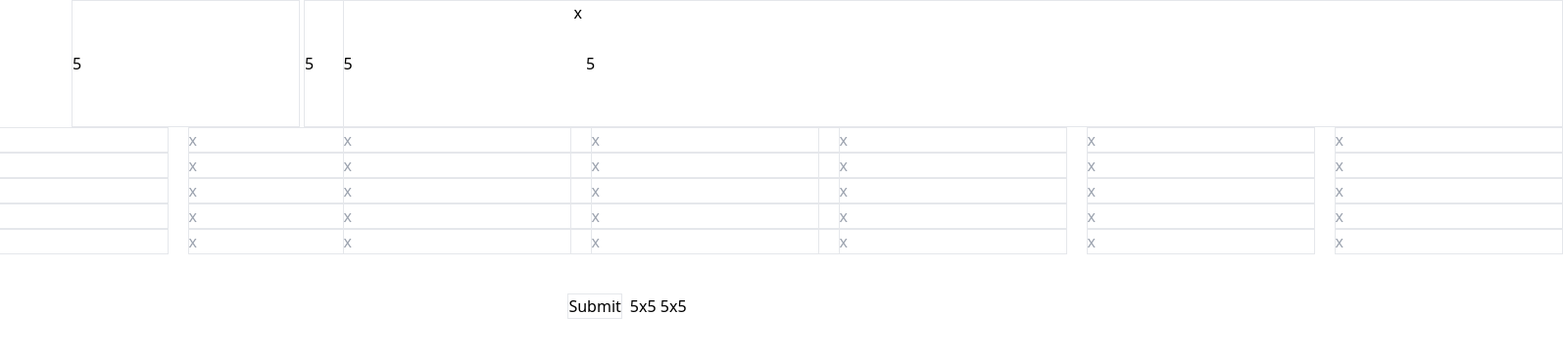
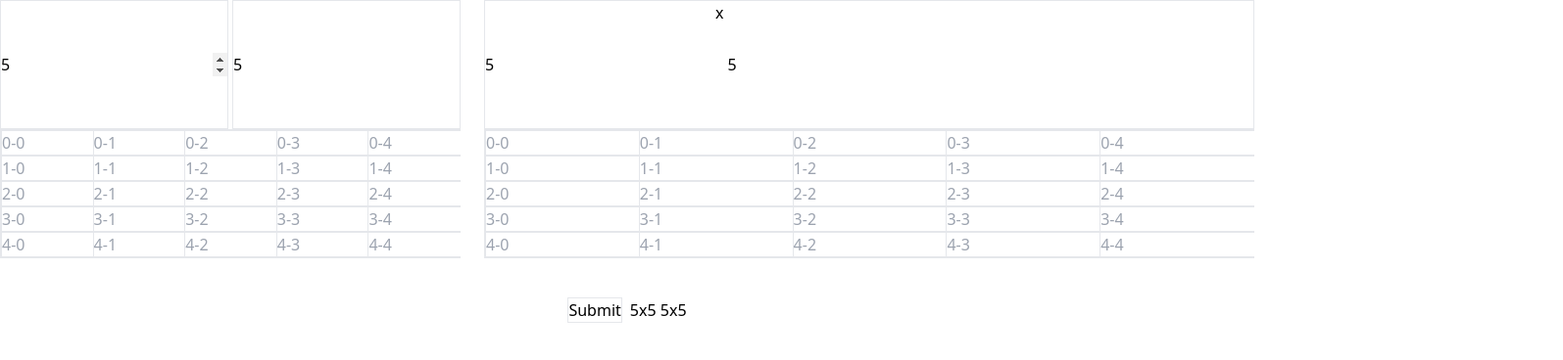
Before and after one commit to CameronMackenzie99/matrix-calculator, a React (Create React App) app: page / in a window 1280 px wide. Both pictures are taken after typing "5", "5", "5", "5" into the empty fields and a click on the button "Submit". Shown: the top 368 px of the page at 98% size, 1595 px wide, since content can reach past the window. Built offline with nearby package versions, Linux system fonts and the light colour scheme.

Commit message:
Array renders in grid, input maps to correct indices
Add safe-list to tailwind config for dynamic classname generation.
(tailwind purges classes by default)

```diff
--- a/src/App.tsx
+++ b/src/App.tsx
@@ -1,5 +1,4 @@
 import { useEffect, useState } from 'react';
-import './App.css';
 
 function NotCompatible({ canMultiply }: any) {
   if (!canMultiply) {
@@ -8,14 +7,25 @@ function NotCompatible({ canMultiply }: any) {
   return <div></div>;
 }
 
+const getRowsClassName = (matrix) => {
+  if (matrix.length > 0) {
+    return `grid-rows-${matrix.length}`;
+  }
+};
+const getColsClassName = (matrix) => {
+  if (matrix.length > 0) {
+    return `grid-cols-${matrix[0].length}`;
+  }
+};
+
 function App() {
   const [A, setA] = useState<number>(0);
   const [B, setB] = useState<number>(0);
   const [C, setC] = useState<number>(0);
   const [D, setD] = useState<number>(0);
   const [canMultiply, setCanMultiply] = useState<boolean>(false);
-  const [Matrix1, setMatrix1] = useState<Array<any>>([]);
-  const [Matrix2, setMatrix2] = useState<Array<any>>([]);
+  const [matrix1, setMatrix1] = useState<Array<any>>([]);
+  const [matrix2, setMatrix2] = useState<Array<any>>([]);
 
   const CheckMatrixShapes = (Matrix1Columns, Matrix2Rows) => {
     // console.log(Matrix1Columns, Matrix2Rows)
@@ -32,21 +42,62 @@ function App() {
       .map(() => Array(columns).fill().map(mapper));
   };
 
-  const GenerateGrid = ({ Matrix, setMatrix }) => {
-    console.log(Matrix);
-    const display = (x, i, j) => (
-      <div className='border' key={i}>
-        <span className='bg-blue-500'>
-          <input type='text' placeholder='x' />
-        </span>
+  const handleChange = (matrix, x, y, value) => {
+    const matrixStateMap = {
+      matrix1: setMatrix1,
+      matrix2: setMatrix2,
+    };
+
+    let newMatrix = [...matrix];
+    newMatrix[y][x] = value;
+    console.log(newMatrix, 'newmatrix');
+    const stateChanger = matrixStateMap[matrix];
+    console.log(stateChanger);
+    if (stateChanger) {
+      stateChanger(newMatrix, () =>
+        console.log(matrix, 'matrix after state change')
+      );
+    }
+  };
+
+  const Grid = ({ matrix, handleChange }) => {
+    return (
+      <div className='flex'>
+        {matrix[0] && matrix[0].length > 0 && (
+          <div
+            className={`border grid ${getRowsClassName(
+              matrix
+            )} ${getColsClassName(matrix)}`}
+          >
+            {matrix.map((row, rowIdx) =>
+              row.map((value, colIdx) => (
+                <Cell
+                  key={`${rowIdx}-${colIdx}`}
+                  onChange={(e) => {
+                    handleChange(matrix, colIdx, rowIdx, e.target.value);
+                  }}
+                  value={value}
+                  placeholder={`${rowIdx}-${colIdx}`}
+                />
+              ))
+            )}
+          </div>
+        )}
       </div>
     );
-    let grid = Matrix.map((subarray, i, j) => (
-      <div className='' key={[i, j]}>
-        {subarray.map(display)}
+  };
+
+  const Cell = ({ onChange, value, placeholder }) => {
+    return (
+      <div className='border flex'>
+        <input
+          type='number'
+          onChange={onChange}
+          placeholder={placeholder}
+          value={value}
+        />
       </div>
-    ));
-    return grid;
+    );
   };
 
   useEffect(() => {
@@ -62,11 +113,10 @@ function App() {
       console.log('not compatible');
     }
   };
-  // need to use spread operator to set state i.e. setMatrix([...Matrix, []])?
   return (
     <div className=''>
       <div className='flex flex-row justify-center gap-x-6'>
-        <div className='grid grid-rows-2 gap-x-10 w-1/2'>
+        <div className='grid grid-rows-2 w-1/2'>
           <div className='flex flex-row gap-x-1 justify-center'>
             <input
               type='number'
@@ -80,9 +130,7 @@ function App() {
             />
           </div>
           <div className='flex justify-center gap-x-5'>
-            {Matrix1[0] && Matrix1[0].length > 0 && (
-              <GenerateGrid Matrix={Matrix1} setMatrix={setMatrix1} />
-            )}
+            {<Grid matrix={matrix1} handleChange={handleChange} />}
           </div>
         </div>
         <div className='grid grid-rows-2'>
@@ -101,9 +149,7 @@ function App() {
           </div>
           <div>
             <div className='flex justify-center gap-x-5'>
-              {Matrix2[0] && Matrix2[0].length > 0 && (
-                <GenerateGrid Matrix={Matrix2} setMatrix={setMatrix2} />
-              )}
+              {<Grid matrix={matrix2} handleChange={handleChange} />}
             </div>
           </div>
         </div>
--- a/tailwind.config.js
+++ b/tailwind.config.js
@@ -1,6 +1,11 @@
 /** @type {import('tailwindcss').Config} */
 module.exports = {
   content: ['./src/**/*.{js,jsx,ts,tsx}'],
+  safelist: [
+    {
+      pattern: /grid-cols-./,
+    },
+  ],
   theme: {
     extend: {},
   },
```
